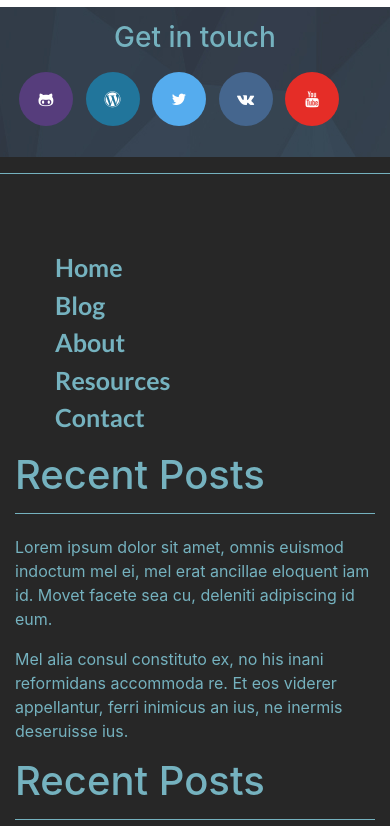
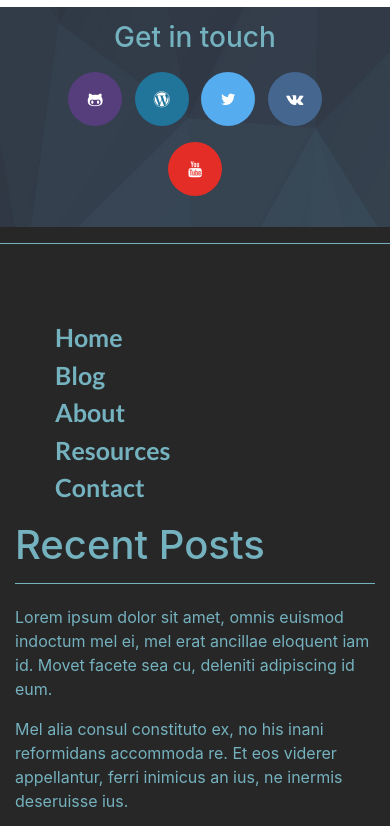
Before and after one commit to Valentyn669/Diplomna, a website: page app/index.html in a window 390 px wide. Shown: the part 933-1759 px from the top of the page. Drawn offline with nearby package versions, Linux system fonts and the light colour scheme.

Commit message:
align soc

```diff
--- a/app/index.html
+++ b/app/index.html
@@ -161,7 +161,7 @@
 <div class="container">
     <div class="row">
     <br/><br/>
-    <div class="col-lg-6  text-md-center col-center m-x-auto">
+    <div class="col-lg-6 col-xs-10 text-xs-center  text-md-center col-center m-x-auto">
 
         <a href="http://scripteden.com/download/eden-ui/" target="_blank" class="btn-social btn-github"><i class="fa fa-github-alt"></i></a>
         <a href="http://scripteden.com/download/eden-ui/" target="_blank" class="btn-social btn-wordpress"><i class="fa fa-wordpress"></i></a>
--- a/src/sass/bootstrap_c/media.sass
+++ b/src/sass/bootstrap_c/media.sass
@@ -35,3 +35,7 @@
 		float: right
 		height: 40px
 		margin: -40px -10px 0 0
+
+@media only screen and (max-width : 447px)
+	.footerimg
+	  height: 220px
```
Also changed, not shown: app/css/main2.css.
